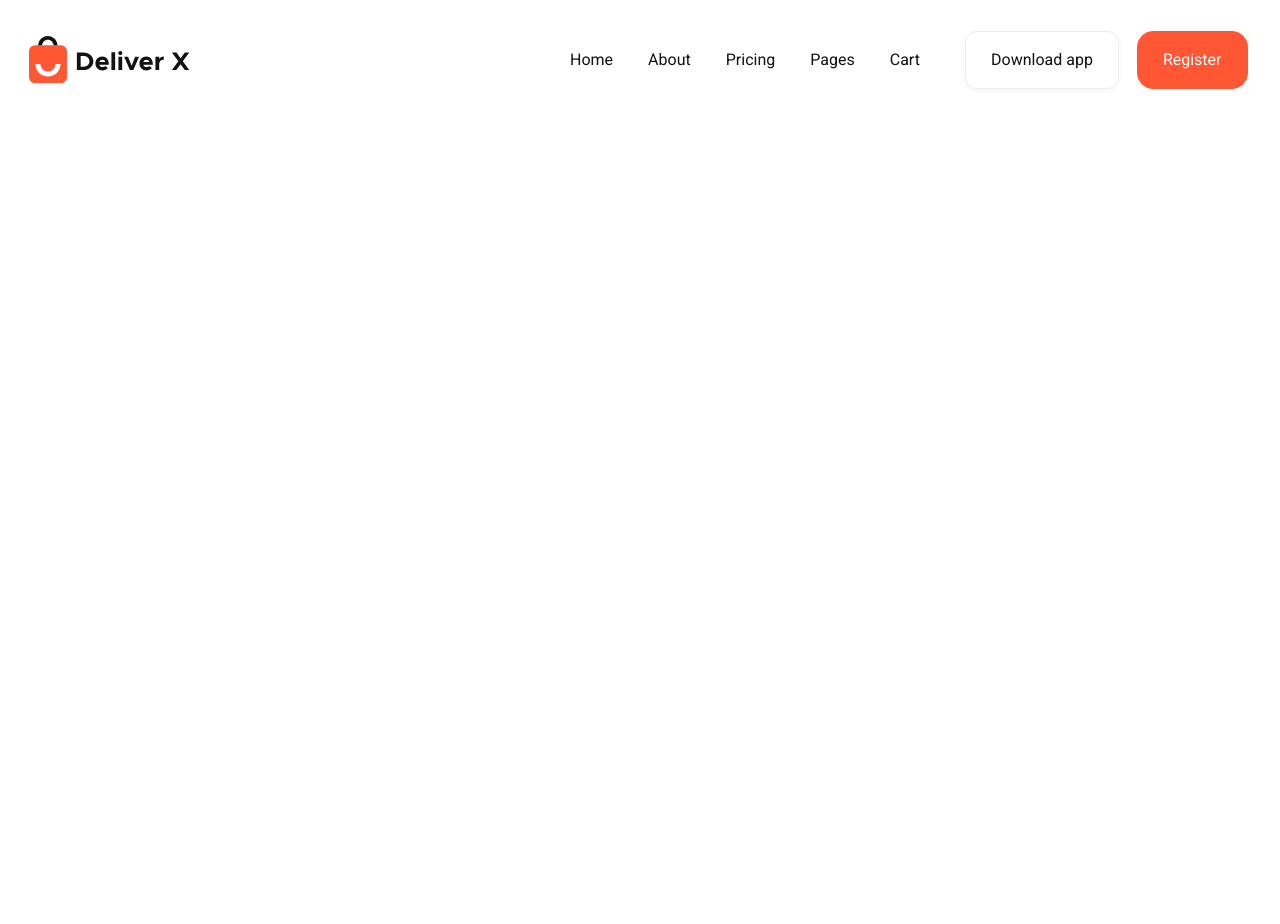
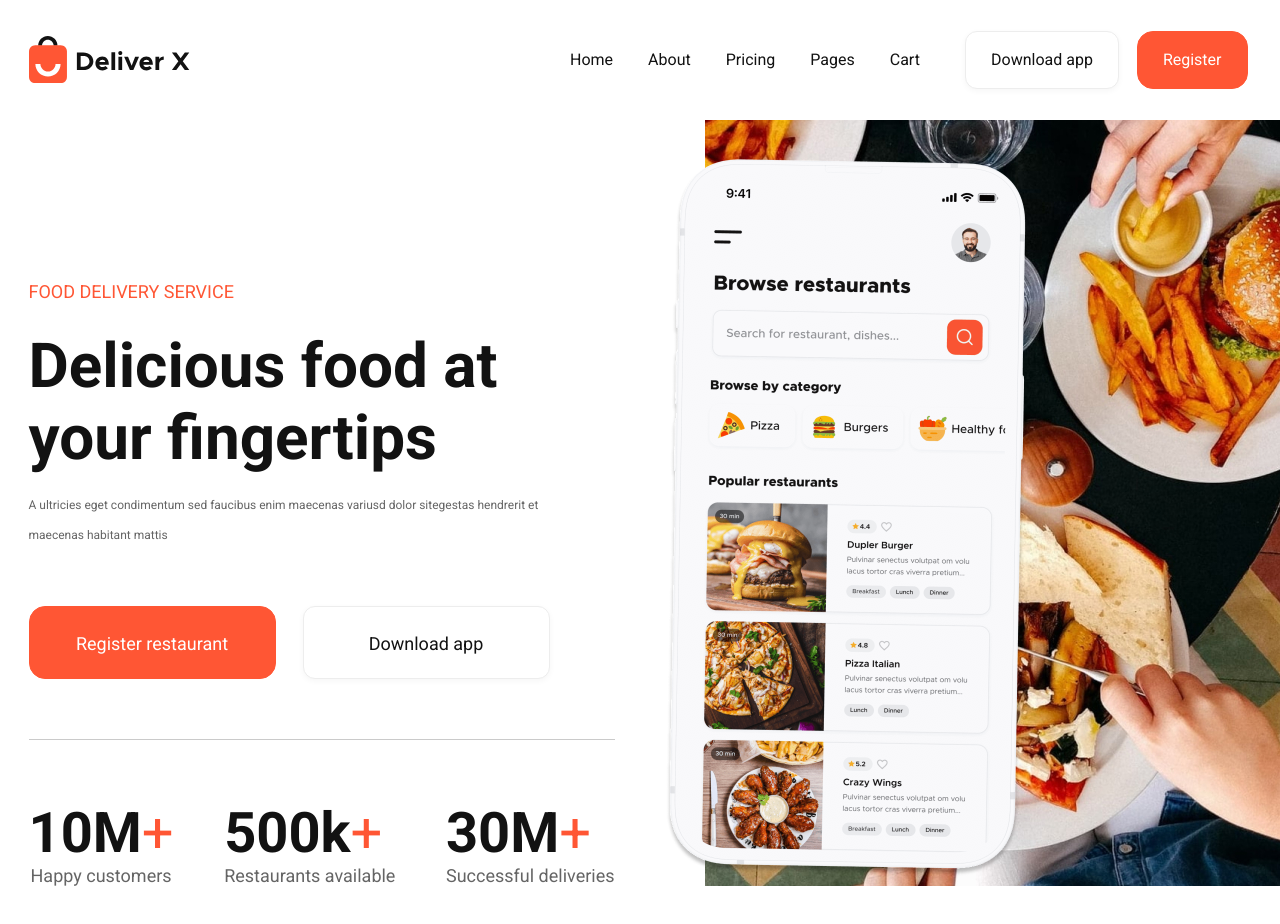
Before and after one commit to sko1208/deliverX, a website: page src/index.html in a window 1280 px wide. Before the commit the page ends 800 px from the top, so only its background shows below. Drawn offline with nearby package versions, Linux system fonts and the light colour scheme; files that its build step writes are made by us from their sources; files whose address does not match are found by name.

Commit message:
Maked promo

```diff
--- a/src/index.html
+++ b/src/index.html
@@ -90,6 +90,55 @@
         </div>
     </header>
     <section class="promo">
+        <div class="promo__app">
+            <img src="img/promo-app.png" alt="promo-app">
+        </div>
+        <div class="container">
+            <h1 class="promo__title">Food Delivery Service</h1>
+            <h3 class="promo__subtitle">Delicious food at your fingertips</h3>
+            <p class="promo__descr">A ultricies eget condimentum sed faucibus enim maecenas variusd dolor sitegestas hendrerit et maecenas habitant mattis
+            </p>
+            <div class="promo__btns">
+                <a href="#" class="btn btn_1 promo__btn">Register restaurant</a>
+                <a href="#" class="btn btn_2 promo__btn">Download app</a>
+            </div>
+
+            <div class="divider"></div>
+
+            <div class="promo__indicators">
+                <div class="promo__indicators__item">
+                    <div class="promo__indicators__item_head">
+                        10M<span>+</span>
+                    </div>
+                    <div class="promo__indicators__item_descr">
+                        Happy customers
+                    </div>
+                </div>
+                <div class="promo__indicators__item">
+                    <div class="promo__indicators__item_head">
+                        500k<span>+</span>
+                    </div>
+                    <div class="promo__indicators__item_descr">
+                        Restaurants available
+                    </div>
+
+                </div>
+                <div class="promo__indicators__item">
+                    <div class="promo__indicators__item_head">
+                        30M<span>+</span>
+                    </div>
+                    <div class="promo__indicators__item_descr">
+                        Successful deliveries
+                    </div>
+
+
+                </div>
+            </div>
+
+
+
+
+        </div>
 
     </section>
 
--- a/src/sass/base/_mixins.scss
+++ b/src/sass/base/_mixins.scss
@@ -0,0 +1,31 @@
+@mixin title {
+    font-weight: 400;
+    font-size: 18px;
+    line-height: 20px;
+    text-transform: uppercase;
+    color: $main-color;
+}
+
+@mixin subtitle {
+    font-style: normal;
+    font-weight: 700;
+    font-size: 44px;
+    line-height: 54px;
+    text-align: center;
+    color: #121212;
+}
+@mixin fz12 {
+    font-style: normal;
+    font-weight: 400;
+    font-size: 12px;
+    line-height: 30px;
+    color: #656565;
+}
+
+@mixin fz18 {
+    font-style: normal;
+    font-weight: 400;
+    font-size: 18px;
+    line-height: 20px;
+    color: #656565;
+}
--- /dev/null
+++ b/src/sass/blocks/_promo.scss
@@ -0,0 +1,79 @@
+.promo {
+    position: relative;
+    background-image: url(../img/bg_1.jpg);
+    background-position:  right;
+    background-repeat: no-repeat;
+    &__app {
+        position: absolute;
+        left: 52.05%;
+        right: 18.82%;
+        top: 39.06px;
+
+
+    }
+    &__title {
+        @include title;
+        padding-top: 162px;
+    }
+    &__subtitle {
+        @include subtitle;
+        margin-top: 28px;
+        width: 515px;
+        text-align: left;
+        font-size: 62px;
+        line-height: 72px;
+
+    }
+    &__descr {
+        margin-top: 16px;
+        width: 515px;
+        @include fz12;
+    }
+
+    &__btns {
+        display: flex;
+
+    }
+
+    &__btn{
+        display: block;
+        width: 247px;
+        height: 73px;
+        margin-top: 40px;
+        margin-right: 27px;
+        font-size: 18px;
+        line-height: 73px;
+    }
+    .divider {
+        width: 586px;
+        height: 1px;
+        background: #CACACA;
+        margin-top: 60px;
+    }
+    &__indicators {
+        display: flex;
+        justify-content: space-between;
+        margin-top: 60px;
+        margin-bottom: 163px;
+        width: 586px;
+        &__item_head {
+            font-style: normal;
+            font-weight: 700;
+            font-size: 56px;
+            line-height: 66px;
+            color: #121212;
+            span {
+                font-weight: 400;
+                color: $main-color;
+
+
+            }
+        }
+        &__item_descr {
+            @include fz18;
+            text-align: center;
+        }
+    }
+
+
+}
--- a/src/sass/style.scss
+++ b/src/sass/style.scss
@@ -18,6 +18,8 @@
 }
 @import 'blocks/btns';
 @import 'blocks/header';
+@import 'blocks/promo';
+
 
 
 @import 'blocks/media';
```
Also changed, not shown: dist/css/style.min.css, dist/img/bg_1.jpg (added), dist/img/promo-app.jpg (added), dist/img/promo-app.png (added), dist/index.html, src/img/bg_1.jpg (added), src/img/promo-app.jpg (added), src/img/promo-app.png (added).
